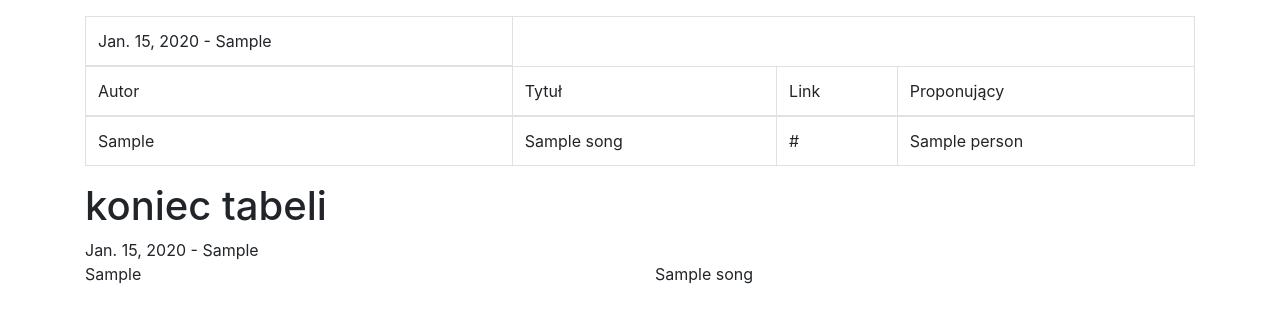
After one commit to Drizii/DayChallange, a Django app: page /days/ in a window 1280 px wide. The commit adds this page. Shown: the top 323 px of the page. Run offline with Django 3.2, Linux system fonts and the light colour scheme; tables that the repository leaves empty hold one stand-in row (values such as "Sample post"); some libraries are stand-ins or nearby versions.

Commit message:
/days - stworzenie nowej tabeli z dnaiami -  trzeba do niej dodać CSS i bedzie git

```diff
--- a/challange/models.py
+++ b/challange/models.py
@@ -19,7 +19,7 @@ class Person(models.Model):
 class Day(models.Model):
     event = models.ForeignKey(Event, on_delete=models.CASCADE, verbose_name="Która edycja", default=None, blank=True)
     date = models.DateField(default=date.today)
-    condition = models.CharField(verbose_name="Warunek", max_length=64, default="wybierz")
+    condition = models.CharField(verbose_name="Warunek", max_length=128, default="wybierz")
 
     def __str__(self):
         return f"{self.date} - {self.condition}"
--- /dev/null
+++ b/challange/templates/day.html
@@ -0,0 +1,52 @@
+<!doctype html>
+<html lang="en">
+<head>
+    <meta charset="UTF-8">
+    <meta name="viewport"
+          content="width=device-width, user-scalable=no, initial-scale=1.0, maximum-scale=1.0, minimum-scale=1.0">
+    <meta http-equiv="X-UA-Compatible" content="ie=edge">
+        <link rel="stylesheet" href="https://stackpath.bootstrapcdn.com/bootstrap/4.5.0/css/bootstrap.min.css" integrity="sha384-9aIt2nRpC12Uk9gS9baDl411NQApFmC26EwAOH8WgZl5MYYxFfc+NcPb1dKGj7Sk" crossorigin="anonymous">
+    <title>Document</title>
+</head>
+<body>
+<div class="container">
+    <p></p>
+<table class="table table-bordered">
+    {% for day in object_list %}
+    <thead>
+        <td>{{ day.date }} - {{ day.condition }}</td>
+    </thead>
+    <thead>
+        <td>Autor</td>
+        <td>Tytuł</td>
+        <td>Link</td>
+        <td>Proponujący</td>
+    </thead>
+    {% for obj in day.song_set.all %}
+    <tbody>
+        <td>{{ obj.artist }}</td>
+        <td>{{ obj.title }}</td>
+        <td>{{ obj.link }}</td>
+        <td>{{ obj.person }}</td>
+    </tbody>
+    {% endfor %}
+    {% endfor %}
+</table>
+    <h1>koniec tabeli</h1>
+
+</div>
+<div class="container">
+    {% for day in object_list %}
+    <div class="row">
+        <div class="col">{{ day.date }} - {{ day.condition }}</div>
+        <div class="w-100"></div>
+        {% for obj in day.song_set.all %}
+        <div class="col">{{ obj.artist }}</div>
+        <div class="col">{{ obj.title }}</div>
+        {% endfor %}
+    </div>
+    {% endfor %}
+</div>
+
+</body>
+</html>
--- a/challange/urls.py
+++ b/challange/urls.py
@@ -16,10 +16,11 @@ Including another URLconf
 from django.contrib import admin
 from django.urls import path, include
 from django.views.generic.base import TemplateView
-from .views import search_song_view
+from .views import search_song_view, DayListView
 
 urlpatterns = [
     path('admin/', admin.site.urls),
     path('', TemplateView.as_view(template_name="index.html"), name='index'),
     path('search/', search_song_view, name='search_results'),
+    path('days/', DayListView.as_view(), name='day_view'),
 ]
--- a/challange/views.py
+++ b/challange/views.py
@@ -1,6 +1,7 @@
 from django.core.paginator import Paginator
 from django.shortcuts import render
-from .models import Song
+from django.views.generic import ListView, View
+from .models import Song, Day
 from django.db.models import Q
 
 
@@ -19,3 +20,9 @@ def search_song_view(request):
     }
     template_name = 'main.html'
     return render(request, template_name, context)
+
+
+class DayListView(ListView):
+    model = Day
+    template_name = "day.html"
+    context_object_name = "day"
```
Also changed, not shown: challange/templates/main.html (+15 -1 lines).
